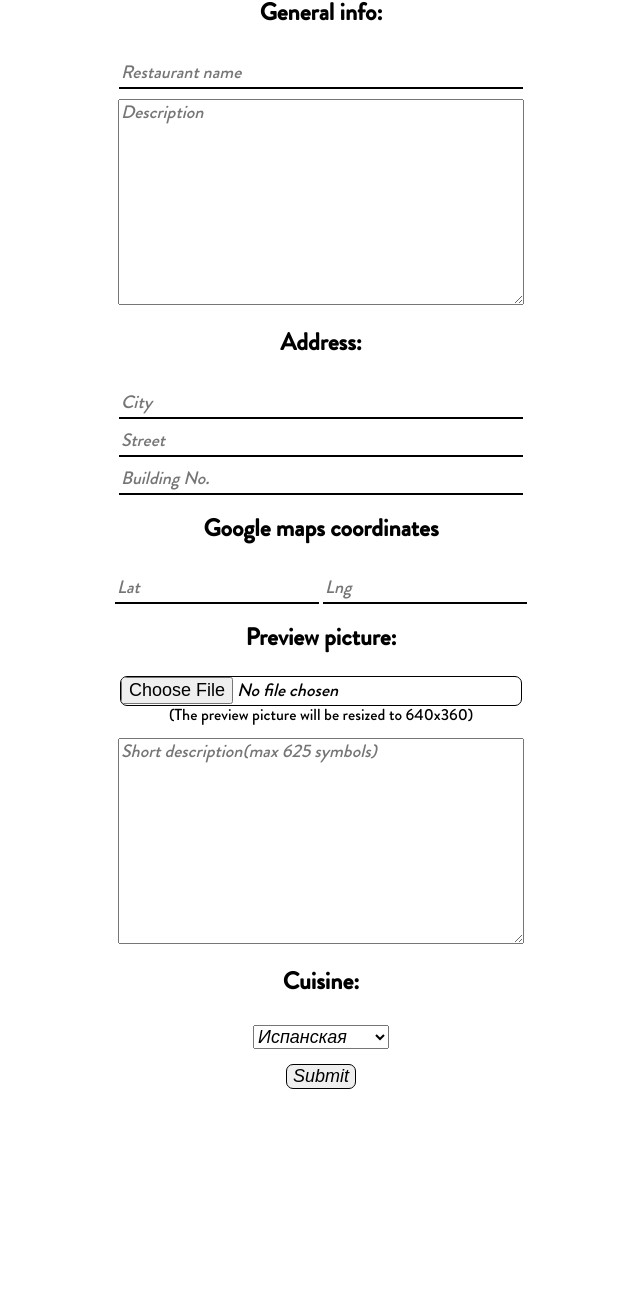
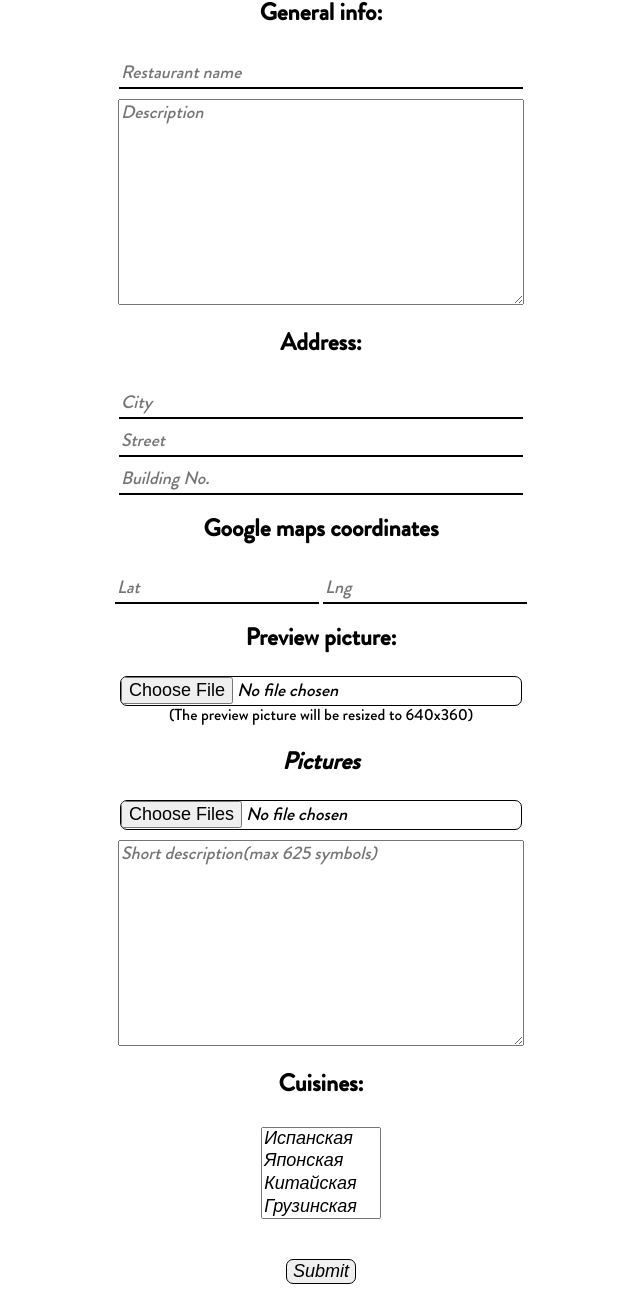
Before and after one commit to YLashko/restaurants-ratings, a Django app: page /new_restaurant/ in a window 1280 px wide. Shown: the part 102-1394 px from the top of the page, without its empty margins (319-959 px from the left). Before the commit the page ends 1191 px from the top, so only its background shows below. Run offline with Django 4.2, Linux system fonts and the light colour scheme; a user stored in the database is signed in; data comes from the database, SQL or seed files in the repository; both versions use the stored data as it was after the commit; parts of the project's set-up code (start-up, migrations or seed data) failed here and were passed over; some web fonts are replaced.

Commit message:
restaurant images upload, restaurants on user page

```diff
--- a/otzovik_app/admin.py
+++ b/otzovik_app/admin.py
@@ -9,3 +9,4 @@ admin.site.register(PreviewImage)
 admin.site.register(Review)
 admin.site.register(ReviewSummary)
 admin.site.register(RestaurantCuisine)
+admin.site.register(RestaurantImage)
--- a/otzovik_app/models.py
+++ b/otzovik_app/models.py
@@ -61,6 +61,12 @@ class PreviewImage(models.Model):
     restaurant = models.OneToOneField(Restaurant, on_delete=models.CASCADE)
 
 
+class RestaurantImage(models.Model):
+    image = ResizedImageField(size=[1920, 1080], crop=['middle', 'center'], null=False, blank=False,
+                              upload_to='restaurant_images', default='grey.jpg')
+    restaurant = models.ForeignKey(Restaurant, on_delete=models.CASCADE)
+
+
 class AddressForGoogle(models.Model):
     lat = models.FloatField(null=False, blank=False)
     lng = models.FloatField(null=False, blank=False)
--- a/otzovik_app/templates/otzovik_app/home.html
+++ b/otzovik_app/templates/otzovik_app/home.html
@@ -44,7 +44,6 @@
     })
 }
 $("#search-bar").keyup(function () {
-    $("#restaurants-box").html("")
     updateContent(0, false);
 });
 $(window).scroll(function() {
@@ -53,7 +52,6 @@ $(window).scroll(function() {
    }
 });
 $("#filter-cuisine").on("change", function () {
-    $("#restaurants-box").html("")
     updateContent(0, false);
 });
 </script>
--- a/otzovik_app/templates/otzovik_app/new_restaurant.html
+++ b/otzovik_app/templates/otzovik_app/new_restaurant.html
@@ -40,28 +40,34 @@
             <br>
             <span>{% trans "(The preview picture will be resized to 640x360)" %}</span>
             <br>
+            <h2 class="text-24">{% trans "Pictures" %}</h2>
+            <label>
+                <input class="image-input-field text-18" type="file" accept="image/*" multiple name="images" alt=""/>
+            </label>
+            <br>
             <label class="restaurant-description-label">
                 <textarea class="restaurant-description text-18" rows="50" maxlength="625" required name="short_description" placeholder="{% trans 'Short description(max 625 symbols)' %}"></textarea>
             </label>
             <br>
-            <h2>{% trans "Cuisine" %}:</h2>
+            <h2>{% trans "Cuisines" %}:</h2>
             <label>
-                <select class="select-input-field text-18" name="cuisine1">
+                <select class="select-input-field text-18" name="cuisines" id="cuisines-select" multiple>
                     {% for cuisine in cuisines %}
                         <option class="dropdown-option" value="{{ cuisine.id }}">{{ cuisine.cuisine }}</option>
                     {% endfor %}
                 </select>
             </label>
             <br>
+            <span class="text-18 red" id="cuisines-status"></span>
+            <br>
             <button class="submit text-18">{% trans "Submit" %}</button>
         </form>
     </div>
+    <script src="https://ajax.googleapis.com/ajax/libs/jquery/3.5.1/jquery.min.js"></script>
     <script>
-        let cuisines = {{ cuisines_list|safe }};
-        console.log(cuisines);
-
-        function add_second() {
-
-        }
+        $("#cuisines-select").on("change", function () {
+            $("#cuisines-status").text($("#cuisines-select").find(":selected").length > 3 ?
+                '{% trans "You can only choose up to 3 cuisines" %}' : '')
+        })
     </script>
 {% endblock content %}
--- a/otzovik_app/views.py
+++ b/otzovik_app/views.py
@@ -9,24 +9,23 @@ from django.utils.translation import gettext as _
 from .forms import RestaurantForm, AddressForm, AddressForGoogleForm, PreviewImageForm, CuisineForm
 from django.contrib.auth.password_validation import validate_password, ValidationError
 from .models import *
-from .util import calculate_summary, calculate_pages
+from .util import calculate_summary, calculate_pages, get_popular_restaurants
 from .config import ITEMS_PER_PAGE, REVIEWS_PER_PAGE
-import json
 
 
 def home_page(request):
-    filters = {}
     content = '' if request.GET.get('search_for') is None else request.GET.get('search_for')
-    restaurants = Restaurant.objects.filter(Q(name__icontains=content) |
-                                            Q(description__icontains=content)).annotate(
-        reviews_num=Count("review")
-    ).order_by("-reviews_num", "-reviewsummary__rating")
 
     cuisines = RestaurantCuisine.objects.all()
 
-    restaurants = restaurants[:ITEMS_PER_PAGE]
+    restaurants = get_popular_restaurants(
+        from_=0,
+        cuisine=None,
+        search_for=content,
+        profile=None
+    )
 
-    context = {'content': content, 'restaurants': restaurants, "cuisines": cuisines, "filters": filters}
+    context = {'content': content, 'restaurants': restaurants, "cuisines": cuisines}
     return render(request, 'otzovik_app/home.html', context)
 
 
@@ -144,6 +143,10 @@ def new_restaurant(request):
         ReviewSummary.objects.create(
             restaurant=restaurant
         )
+        cuisines = request.POST.getlist("cuisines")[:3]
+        print(cuisines)
+        for cuisine in cuisines:
+            restaurant.cuisines.add(RestaurantCuisine.objects.get(id=cuisine))
         form = PreviewImageForm(request.POST, request.FILES)
         if form.is_valid():
             image_form = form.save(commit=False)
@@ -259,20 +262,26 @@ def validate_password_ajax(request):
 
 def update_homepage_content(request):
     content = '' if request.GET.get('search_for') is None else request.GET.get('search_for')
-    restaurants = Restaurant.objects.filter(Q(name__icontains=content) |
-                                            Q(description__icontains=content)).annotate(
-        reviews_num=Count("review")
-    ).order_by("-reviews_num", "-reviewsummary__rating")
-
     items_num = int(request.GET.get("items_on_page"))
 
     cuisine_id = request.GET.get("cuisine")
     if cuisine_id not in [None, ""]:
         cuisine = RestaurantCuisine.objects.get(id=cuisine_id)
-        restaurants = restaurants.filter(cuisines__cuisine__contains=cuisine)
+    else:
+        cuisine = None
 
-    restaurants = restaurants[items_num: items_num + ITEMS_PER_PAGE]
+    profile_id = request.GET.get("profile")
+    if profile_id not in [None, ""]:
+        profile = Profile.objects.get(id=profile_id)
+    else:
+        profile = None
 
+    restaurants = get_popular_restaurants(
+        from_=items_num,
+        cuisine=cuisine,
+        search_for=content,
+        profile=profile
+    )
     context = {"restaurants": restaurants}
     response = {"content": (render_to_string("otzovik_app/restaurants_feed_component.html", context, request))}
     return JsonResponse(response)
--- a/templates/navbar.html
+++ b/templates/navbar.html
@@ -4,7 +4,7 @@
     <div class="header">
         <a href="{% url 'home' %}"><h2 class="right-border wrap header-padding text-24">{% trans "Logo" %}</h2></a>
         <a href="{% url 'home' %}"><h2 class="right-border wrap header-padding text-24">{% trans "We recommend" %}</h2></a>
-        <form method="get" action="" id="search-form">
+        <form method="get" action="{% url 'home' %}" id="search-form">
             <label class="header-padding">
                 <input class="header-input text-24" id="search-bar" type="text" name="search_for" placeholder="{% trans 'Search' %}">
             </label>
```
Also changed, not shown: otzovik_app/templates/otzovik_app/user_profile.html (+34 -0 lines), otzovik_app/util.py (+15 -0 lines), db.sqlite3, media/preview_images/feature_-_Main_hall_1_cl1eLGN.jpeg (added), media/preview_images/index_Y5Z54Bo.jpeg (added), media/preview_images/index_xZIdK0e.jpeg (added), otzovik_app/migrations/0020_auto_20220912_1438.py (added), otzovik_app/migrations/0021_alter_restaurant_cuisines.py (added), otzovik_app/migrations/0022_alter_restaurant_cuisines.py (added).
